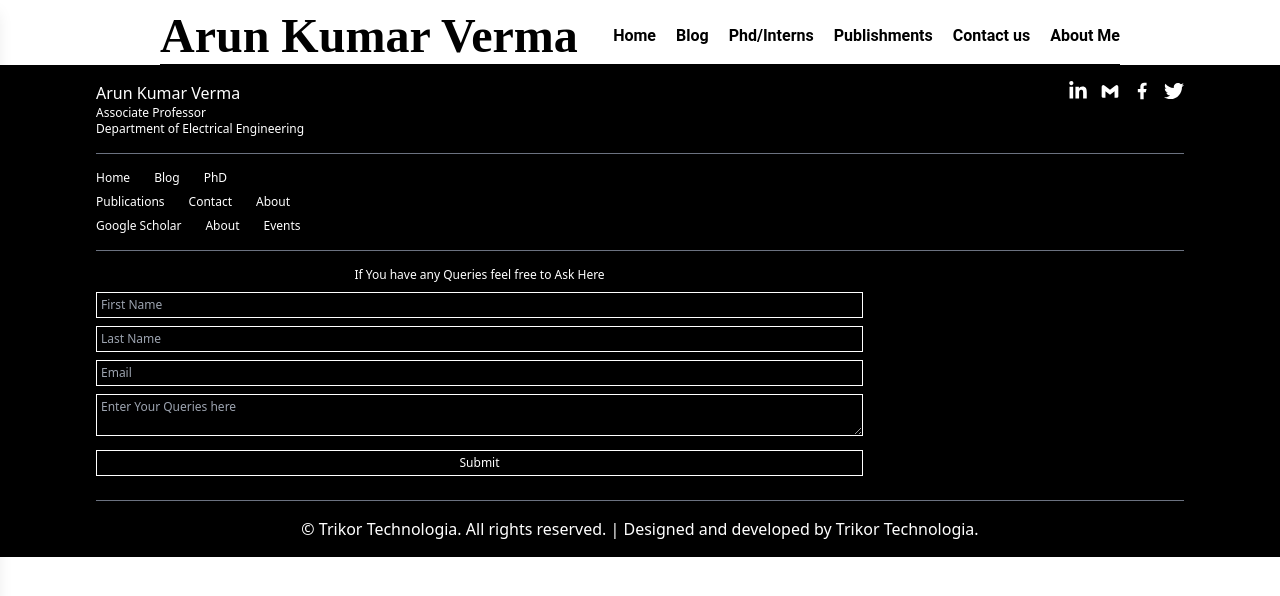
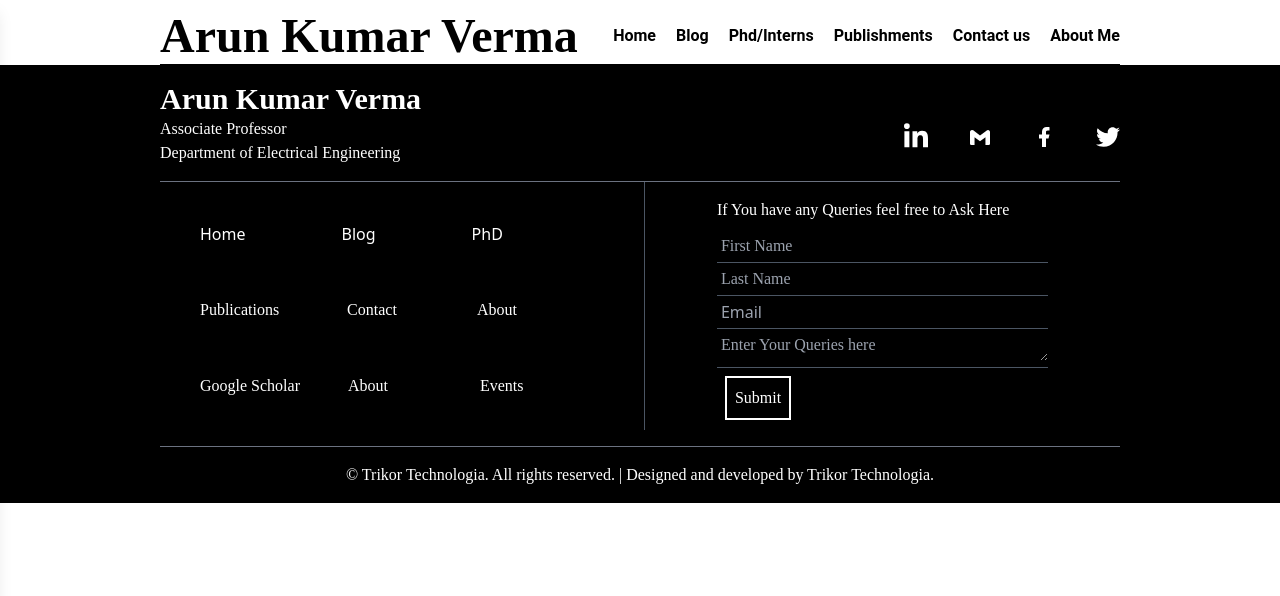
Before and after one commit to devagya-rattan/Professor-Portfolio, a React (Create React App) app in the folder professor-portfolio/: page /Timeline in a window 1280 px wide. Shown: the top 596 px of the page. Built offline with nearby package versions, Linux system fonts and the light colour scheme.

Commit message:
navbar completed

```diff
--- a/professor-portfolio/package.json
+++ b/professor-portfolio/package.json
@@ -6,6 +6,7 @@
     "@testing-library/jest-dom": "^5.17.0",
     "@testing-library/react": "^13.4.0",
     "@testing-library/user-event": "^13.5.0",
+    "aos": "^2.3.4",
     "axios": "^1.7.4",
     "force": "^0.0.3",
     "react": "^18.3.1",
--- a/professor-portfolio/src/App.js
+++ b/professor-portfolio/src/App.js
@@ -9,6 +9,7 @@ import Profile from './components/Profile/Profile';
 import Login from './components/Login/Login';
 import Registration from './components/Registration/Registration'
 import { BrowserRouter as Router, Routes, Route } from 'react-router-dom';
+import Timeline from './components/Timeline/timeline';
 function App() {
   return (
     <>
@@ -23,6 +24,8 @@ function App() {
                     <Route  path="/profile" element={<Profile/>}/>
                     <Route  path="/registration" element={<Registration/>}/>
                     <Route  path="/publications" element={<Publications/>}/>
+                    {/* for temporary use */}
+                    <Route  path="/Timeline" element={<Timeline/>}/>
                 </Routes>
                 <Footer />
             </Router>
--- a/professor-portfolio/src/components/Footer/Footer.css
+++ b/professor-portfolio/src/components/Footer/Footer.css
@@ -1,4 +1,10 @@
 /* font-family: "Roboto Condensed", sans-serif; */
+.texting {
+    font-family: "Roboto Condensed", sans-serif;
+}
+
+
+
 .footer {
     height: 800px;
 }
@@ -48,9 +54,6 @@
     height: 2px;
 }
 
-.texting {
-    font-family: "Roboto Condensed", sans-serif;
-}
 
 .lineone {
     height: 1px;
--- a/professor-portfolio/src/components/Footer/footer.jsx
+++ b/professor-portfolio/src/components/Footer/footer.jsx
@@ -7,115 +7,133 @@ import { Link } from 'react-router-dom';
 
 const Footer = () => {
   return (
-    <footer className="bg-black text-white py-4 px-4 lg:px-24 min-h-[20vh] flex flex-col justify-between">
+    <footer className="bg-black text-white py-4   px-4 lg:px-40 min-h-[20vh] flex flex-col justify-between">
       <div className="lg:flex lg:justify-between">
         {/* Contact Info */}
-        <div className="mb-4 lg:mb-0">
-          <h3 className="text-base">Arun Kumar Verma</h3>
-          <p className="text-xs">Associate Professor</p>
-          <p className="text-xs">Department of Electrical Engineering</p>
+        <div className="mb-4 pl-4 lg:pl-0 lg:mb-0">
+          <h3 className="md:text-3xl font-bold  texting text-xl">Arun Kumar Verma</h3>
+          <p className=" texting md:text-base font-medium text-base">Associate Professor</p>
+          <p className=" texting md:text-base font-medium text-base">Department of Electrical Engineering</p>
         </div>
 
         <hr className="border-gray-500 my-4" />
 
         {/* Social Media Icons */}
-        <div className="flex justify-center space-x-3 mb-4 lg:mb-0">
+        <div className="flex items-center pl-4 lg:pl-0 space-x-12 lg:space-x-10 mt-7 md:mt-7  mb-4 lg:mb-0">
           <a href="">
-            <FaLinkedinIn className="h-5 w-5 text-white hover:opacity-40" />
+            <FaLinkedinIn className="h-5 w-5 md:h-7 md:w-6 text-white hover:opacity-40" />
           </a>
           <a href="">
-            <BiLogoGmail className="h-5 w-5 hover:opacity-40" />
+            <BiLogoGmail className="h-5 w-5 md:h-7 md:w-6 hover:opacity-40" />
           </a>
           <a href="">
-            <RiFacebookFill className="h-5 w-5 text-white hover:opacity-40" />
+            <RiFacebookFill className="h-5 w-5 md:h-7 md:w-6 text-white hover:opacity-40" />
           </a>
           <a href="">
-            <FaTwitter className="h-5 w-5 text-white hover:opacity-40" />
+            <FaTwitter className="h-5 w-5 md:h-7 md:w-6 text-white hover:opacity-40" />
           </a>
         </div>
       </div>
 
-      <hr className="border-gray-500 my-4" />
-
+      <hr className="border-gray-500 mt-4" />
+<div className="lg:flex ">
       {/* Navigation Links */}
-      <div className="lg:flex lg:flex-col lg:items-start lg:space-y-2">
-        <div className="flex justify-center space-x-6 mb-2 lg:mb-0">
-          <Link to="/home" className="text-xs">
+      <div className="lg:flex pl-4 lg:pl-0 lg:flex-col   lg:w-2/4  mr-2 lg:space-y-2">
+        <div className="flex  lg:justify-normal    mb-2 lg:mb-0">
+          <Link to="/home" className="lg:pt-10 pr-28 lg:pr-0 pt-3 pb-3 lg:pb-8 lg:pl-10 text-base">
             Home
           </Link>
-          <Link to="/blog" className="text-xs">
+          <Link to="/blog" className=" lg:pt-10  pt-3 pb-3 pr-24 lg:pr-0 lg:pb-8 lg:pl-24  text-base">
             Blog
           </Link>
-          <Link to="/phd" className="text-xs">
+          <Link to="/phd" className=" lg:pt-10  pt-3 pb-3 lg:pb-8 lg:pr-0 lg:pl-24 text-base">
             PhD
           </Link>
         </div>
-        <div className="flex justify-center space-x-6 mb-2 lg:mb-0">
-          <Link to="/publications" className="text-xs">
+        <div className="flex  lg:justify-normal    mb-2 lg:mb-0">
+          <Link to="/publications" className="lg:pb-8 pr-16 mr-3 lg:mr-0 lg:pr-0  pt-3 pb-3 lg:pl-10 texting text-base">
             Publications
           </Link>
-          <Link to="/contact" className="text-xs">
+          <Link to="/contact" className="lg:pb-8  pt-3 pr-20 lg:pr-0 pb-3 lg:pl-16 lg:ml-1 texting text-base">
             Contact
           </Link>
-          <Link to="/about" className="text-xs">
+          <Link to="/about" className="lg:pb-8 lg:pl-20  pt-3 pb-3 lg:pr-0 texting text-base">
             About
           </Link>
         </div>
-        <div className="flex justify-center space-x-6">
-          <Link to="/google-scholar" className="text-xs">
+        <div className="flex lg:justify-normal    mb-2 lg:mb-0">
+          <Link to="/google-scholar" className="lg:pb-8 pr-14 lg:pr-0 pt-3 pb-3 lg:pl-10 texting text-base">
             Google Scholar
           </Link>
-          <Link to="/about" className="text-xs">
+          <Link to="/about" className="lg:pb-8 lg:pl-12 pr-20 lg:pr-0 lg:mr-0 mr-2 pt-3 pb-3  texting text-base">
             About
           </Link>
-          <Link to="/events" className="text-xs">
+          <Link to="/events" className="lg:pb-8 lg:pl-20  pt-3 pb-3 lg:ml-3 texting text-base">
             Events
           </Link>
         </div>
+
       </div>
 
       <hr className="border-gray-500 my-4" />
 
       {/* Query Form */}
-      <div className="lg:flex lg:justify-between">
-        <div className="mb-2">
-          <p className="text-center text-xs mb-2">
+      <div className="lg:flex lg:w-2/4 pl-4 lg:pl-0  lg:justify-between ">
+
+      <div className='hidden  lg:block w-px  h-full bg-gray-600'></div>
+        <div className="lg:mb-2 lg:pt-4 lg:px-14 lg:w-full lg:mx-4">
+          <div>
+          <p className="text-start  text-base  mb-2  texting ">
             If You have any Queries feel free to Ask Here
           </p>
-          <form className="space-y-2">
+          </div>
+         <div>
             <input
               type="text"
               placeholder="First Name"
-              className="w-full p-1 bg-black border border-white text-white text-xs"
+              className="w-full p-1 bg-black  texting   text-white md:text-base text-sm"
             />
+              <div className='h-px bg-gray-600'></div>
+              </div>
+              <div>
             <input
               type="text"
               placeholder="Last Name"
-              className="w-full p-1 bg-black border border-white text-white text-xs"
+              className="w-full p-1 bg-black  texting   text-white md:text-base text-sm"
             />
+             <div className='h-px bg-gray-600'></div>
+            </div>
+            <div>
             <input
               type="email"
               placeholder="Email"
-              className="w-full p-1 bg-black border border-white text-white text-xs"
+              className="w-full p-1 bg-black   text-white md:text-base text-sm"
             />
+             <div className='h-px bg-gray-600'></div>
+            </div>
+            <div>
             <textarea
               placeholder="Enter Your Queries here"
-              className="w-full p-1 bg-black border border-white text-white text-xs"
+              className="w-full p-1 bg-black  texting h-8   text-white md:text-base text-sm"
             ></textarea>
+            <div className='h-px bg-gray-600 md:mb-2 mb-4'></div>
+            </div>
+
             <button
               type="submit"
-              className="w-full p-1 border border-white hover:bg-white hover:text-black text-xs"
+              className=" ml-2 p-2 border-2 border-white  texting  hover:opacity-40  md:text-base text-sm"
             >
               Submit
             </button>
-          </form>
+
         </div>
+      </div>
       </div>
 
       <hr className="border-gray-500 my-4" />
 
       {/* Footer Credits */}
-      <div className="text-center text-xxs">
+      <div className="text-center md:text-base text-sm texting ">
         © Trikor Technologia. All rights reserved. | Designed and developed by
         Trikor Technologia.
       </div>
--- /dev/null
+++ b/professor-portfolio/src/components/Timeline/timeline.jsx
@@ -0,0 +1,10 @@
+import React from "react";
+import "./Timeline.css";
+
+const Timeline = () => {
+    return (
+        <>
+        </>
+    );
+};
+export default Timeline;
```
Also changed, not shown: professor-portfolio/src/components/About/about.jsx (+45 -19 lines), professor-portfolio/src/Readme.txt, professor-portfolio/src/components/Timeline/Timeline.css (added), 1 other file (tests, documents, lock files or other folders).
